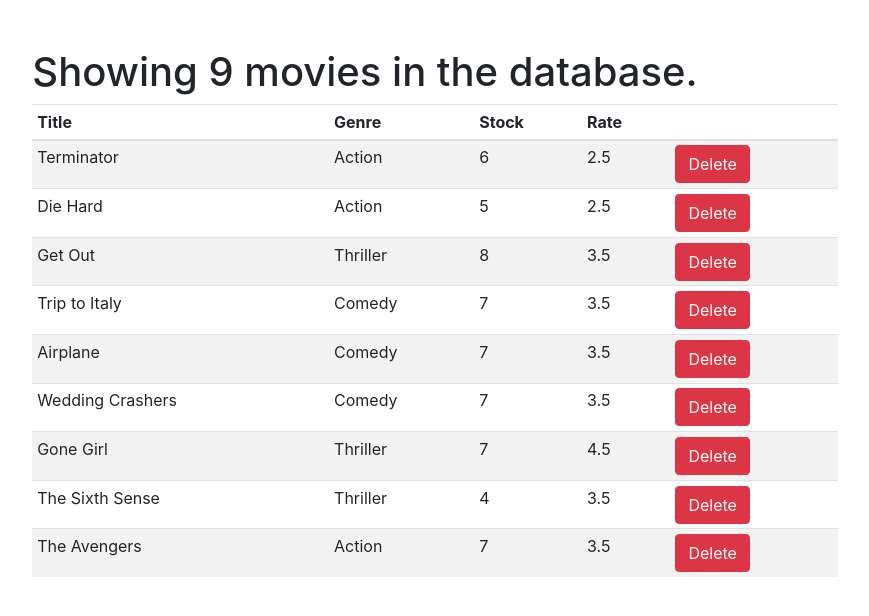
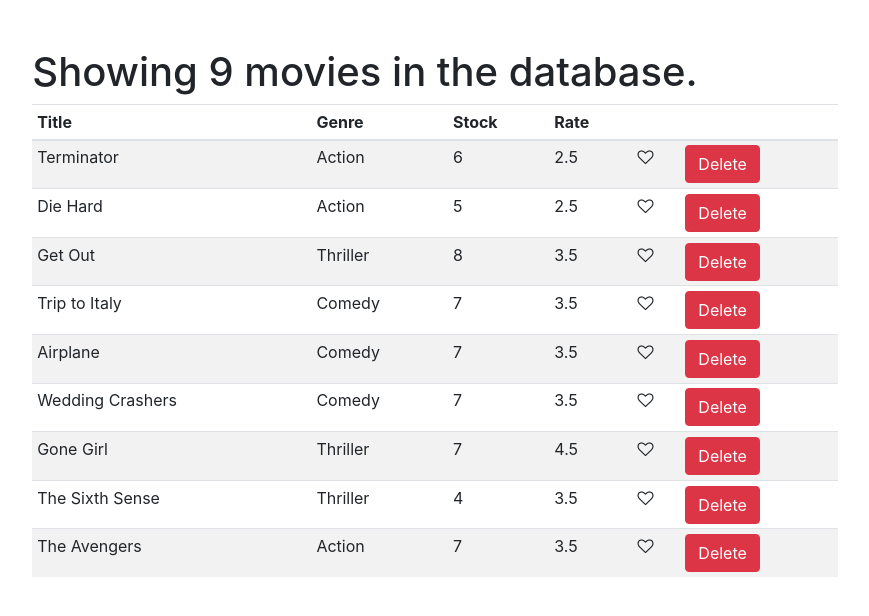
Before and after one commit to YoussefSherif10/Movie_Table_React, a React (Create React App) app: page / in a window 1280 px wide. Shown: the top 616 px of the page, without its empty margins (205-1074 px from the left). Built offline with nearby package versions, Linux system fonts and the light colour scheme.

Commit message:
Added the like functionality throw the font awesome heart icon. Modified the fake DB to have a liked property. Modified README to include the new function description.

```diff
--- /dev/null
+++ b/src/components/common/like.jsx
@@ -0,0 +1,17 @@
+import React from "react";
+import "font-awesome/css/font-awesome.css"
+
+const Like = ({liked , onClick}) => {
+    let classes = "fa fa-heart" ;
+    if(liked === false) classes += "-o"
+return (
+    <i
+        className={classes}
+        aria-hidden="true"
+        style={{cursor: "pointer"}}
+        onClick={onClick}
+    />
+);
+}
+
+export default Like;
--- a/src/components/table.jsx
+++ b/src/components/table.jsx
@@ -2,6 +2,8 @@
 import {getMovies, deleteMovie} from "../services/fakeMovieService";
 import "bootstrap/dist/css/bootstrap.css"
 import button from "bootstrap/js/src/button";
+import Like from "./common/like";
+import "font-awesome/css/font-awesome.css"
 
 class Table extends Component {
     state = {
@@ -47,6 +49,7 @@
                             <th scope="col">Stock</th>
                             <th scope="col">Rate</th>
                             <th scope="col"></th>
+                            <th scope="col"></th>
                         </tr>
                         </thead>
                         <tbody>
@@ -57,6 +60,10 @@
                                     <td>{movie.genre.name}</td>
                                     <td>{movie.numberInStock}</td>
                                     <td>{movie.dailyRentalRate}</td>
+                                    <td> <Like key={movie._id}
+                                               liked={movie.liked}
+                                               onClick={() => this.handleLike(movie)}
+                                    /> </td>
                                     <td><button className="btn btn-danger" onClick={() => this.handleDelete(movie._id)}>
                                         Delete
                                     </button></td>
@@ -74,6 +81,15 @@
         deleteMovie(id);
         this.setState({movies: getMovies()})
     }
+
+    handleLike = movie => {
+        const movies = [...this.state.movies]; // copy the movies from state
+        const index = movies.indexOf(movie);   // get the index of the wanted movie
+        movie.liked = !movie.liked;            // toggle the liked property
+        movies[index] = movie;                 // change that in the copied list
+        this.setState({movies});
+    }
+
 }
 
 export default Table;
--- a/src/services/fakeMovieService.js
+++ b/src/services/fakeMovieService.js
@@ -7,63 +7,72 @@
     genre: { _id: "5b21ca3eeb7f6fbccd471818", name: "Action" },
     numberInStock: 6,
     dailyRentalRate: 2.5,
-    publishDate: "2018-01-03T19:04:28.809Z"
+    publishDate: "2018-01-03T19:04:28.809Z",
+    liked: false
   },
   {
     _id: "5b21ca3eeb7f6fbccd471816",
     title: "Die Hard",
     genre: { _id: "5b21ca3eeb7f6fbccd471818", name: "Action" },
     numberInStock: 5,
-    dailyRentalRate: 2.5
+    dailyRentalRate: 2.5,
+    liked: false
   },
   {
     _id: "5b21ca3eeb7f6fbccd471817",
     title: "Get Out",
     genre: { _id: "5b21ca3eeb7f6fbccd471820", name: "Thriller" },
     numberInStock: 8,
-    dailyRentalRate: 3.5
+    dailyRentalRate: 3.5,
+    liked: false
   },
   {
     _id: "5b21ca3eeb7f6fbccd471819",
     title: "Trip to Italy",
     genre: { _id: "5b21ca3eeb7f6fbccd471814", name: "Comedy" },
     numberInStock: 7,
-    dailyRentalRate: 3.5
+    dailyRentalRate: 3.5,
+    liked: false
   },
   {
     _id: "5b21ca3eeb7f6fbccd47181a",
     title: "Airplane",
     genre: { _id: "5b21ca3eeb7f6fbccd471814", name: "Comedy" },
     numberInStock: 7,
-    dailyRentalRate: 3.5
+    dailyRentalRate: 3.5,
+    liked: false
   },
   {
     _id: "5b21ca3eeb7f6fbccd47181b",
     title: "Wedding Crashers",
     genre: { _id: "5b21ca3eeb7f6fbccd471814", name: "Comedy" },
     numberInStock: 7,
-    dailyRentalRate: 3.5
+    dailyRentalRate: 3.5,
+    liked: false
   },
   {
     _id: "5b21ca3eeb7f6fbccd47181e",
     title: "Gone Girl",
     genre: { _id: "5b21ca3eeb7f6fbccd471820", name: "Thriller" },
     numberInStock: 7,
-    dailyRentalRate: 4.5
+    dailyRentalRate: 4.5,
+    liked: false
   },
   {
     _id: "5b21ca3eeb7f6fbccd47181f",
     title: "The Sixth Sense",
     genre: { _id: "5b21ca3eeb7f6fbccd471820", name: "Thriller" },
     numberInStock: 4,
-    dailyRentalRate: 3.5
+    dailyRentalRate: 3.5,
+    liked: false
   },
   {
     _id: "5b21ca3eeb7f6fbccd471821",
     title: "The Avengers",
     genre: { _id: "5b21ca3eeb7f6fbccd471818", name: "Action" },
     numberInStock: 7,
-    dailyRentalRate: 3.5
+    dailyRentalRate: 3.5,
+    liked: false
   }
 ];
 
```
Also changed, not shown: 1 other file (tests, documents, lock files or other folders).
